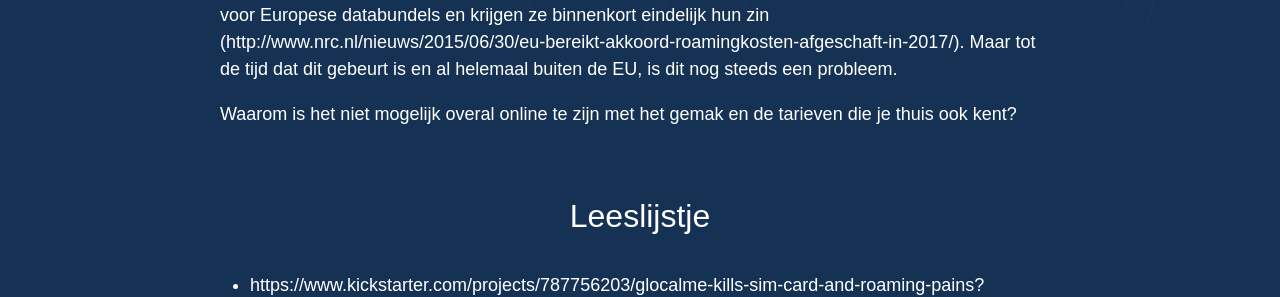
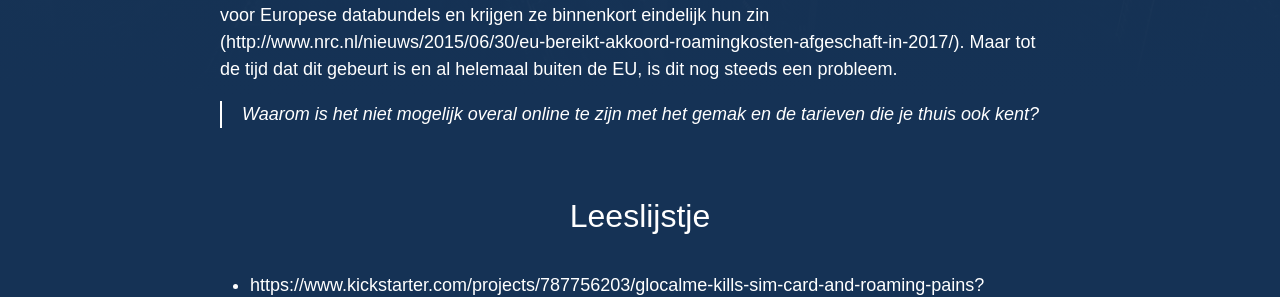
Before and after one commit to BobWassermann/interventiondesign, a Jekyll site: the page built from _posts/2015-09-08-assignments-annelies-week-2.md, in a window 1280 px wide. Shown: the part 805-1102 px from the top of the page. Built offline with Jekyll 4.4.1, drawn with Linux system fonts in a browser that asks for light colours.

Commit message:
Update main.scss

```diff
--- a/css/main.scss
+++ b/css/main.scss
@@ -51,3 +51,10 @@ $on-laptop:        800px;
         "syntax-highlighting",
         "hero"
 ;
+
+// Quick quote fix
+blockquote {
+    padding-left: 20px;
+    border-left: 2px solid #fff;
+    font-style: italic;
+}
```
